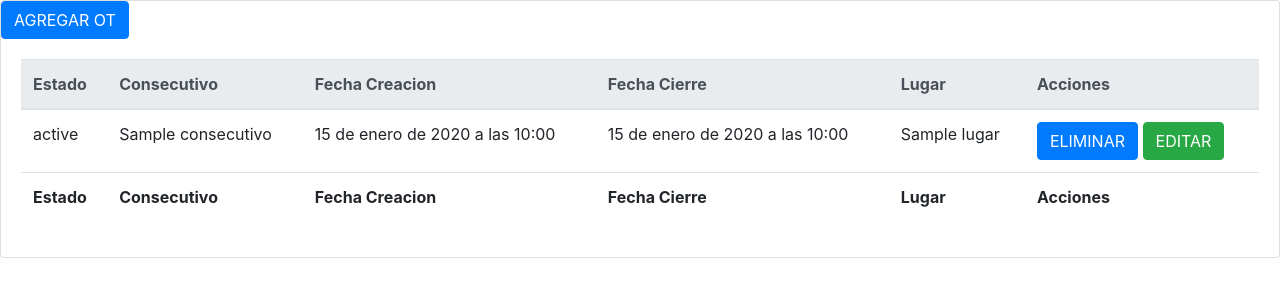
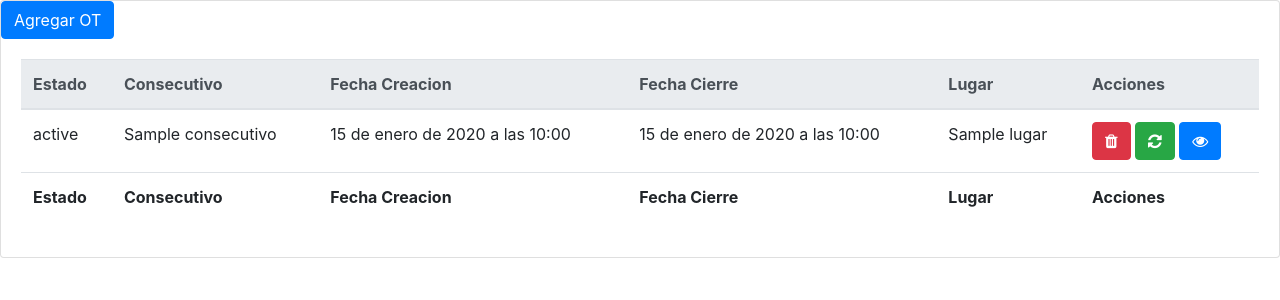
Before and after one commit to persyjr/MANTO_OAR, a Django app: template appOAR/mantenimiento/templates/list_ot.html in a window 1280 px wide. Shown: the top 300 px of the page. Run offline with Django 4.2, Linux system fonts and the light colour scheme; the template is opened without the code that fills it: most values are stand-ins (such as "Sample title", 1, 10 or a date in 2020); some libraries are stand-ins or nearby versions.

Commit message:
primera opcion tabla

```diff
--- a/appOAR/mantenimiento/templates/list_ot.html
+++ b/appOAR/mantenimiento/templates/list_ot.html
@@ -12,6 +12,8 @@
     <link href="https://nightly.datatables.net/css/jquery.dataTables.css" rel="stylesheet" type="text/css" />
     <script src="https://nightly.datatables.net/js/jquery.dataTables.js"></script>
 
+    <link rel="stylesheet" href="https://cdnjs.cloudflare.com/ajax/libs/font-awesome/4.7.0/css/font-awesome.min.css">
+
     <meta charset=utf-8 />
 
   </head>
@@ -19,7 +21,7 @@
 
     <div class="card">
       <div>
-        <a class="btn btn-primary" href="{% url 'mantenimiento:add_ordendetrabajo_view' %}">AGREGAR OT</a>
+        <a class="btn btn-primary" href="{% url 'mantenimiento:add_ordendetrabajo_view' %}">Agregar OT</a>
       </div>
       <div class="card-body">
         <table id="example" class="display table" cellspacing="0" width="100%">
@@ -53,8 +55,9 @@
                         <td>{{orden.fecha_cierre}}</td>
                         <td>{{orden.lugar}}</td>
                         <td>
-                          <a class="btn btn-primary"  href="{% url 'mantenimiento:delete_ordendetrabajo_view' orden.id %}">ELIMINAR</a>
-                          <a class="btn btn-success"  href="{% url 'mantenimiento:update_ordendetrabajo_view' orden.id %}">EDITAR</a>
+                          <a class="btn btn-danger"  href="{% url 'mantenimiento:delete_ordendetrabajo_view' orden.id %}"><i class="fa fa-trash"></i></a>
+                          <a class="btn btn-success"  href="{% url 'mantenimiento:update_ordendetrabajo_view' orden.id %}"><i class="fa fa-refresh"></i></a>
+                          <a class="btn btn-primary"  href=""><i class="fa fa-eye"></i></a>
                         </td>
                       </tr>
                   {% endfor %}
```
Also changed, not shown: appOAR/appOAR/db.sqlite3.
